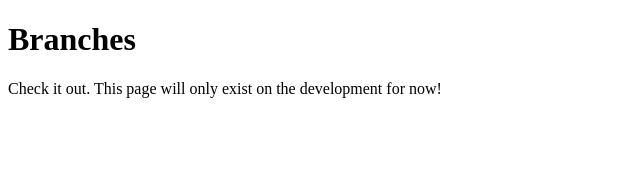
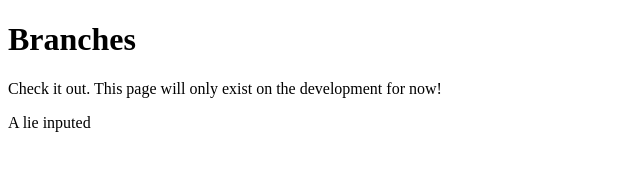
Before and after one commit to Vivian-Nguyen-2021/mdia-4590, a plain HTML site: page about.html in a window 1280 px wide. Shown: the full height of the page, 0-640 px from the left. Drawn offline with Linux system fonts and the light colour scheme.

Commit message:
a bed of lies
a liie example for reverting

```diff
--- a/about.html
+++ b/about.html
@@ -6,6 +6,7 @@
 <body>
 	<h1>Branches</h1>
 	<p>Check it out. This page will only exist on the development for now!</p>
+	<p>A lie inputed</p>
 
 </body>
 </html>
```
